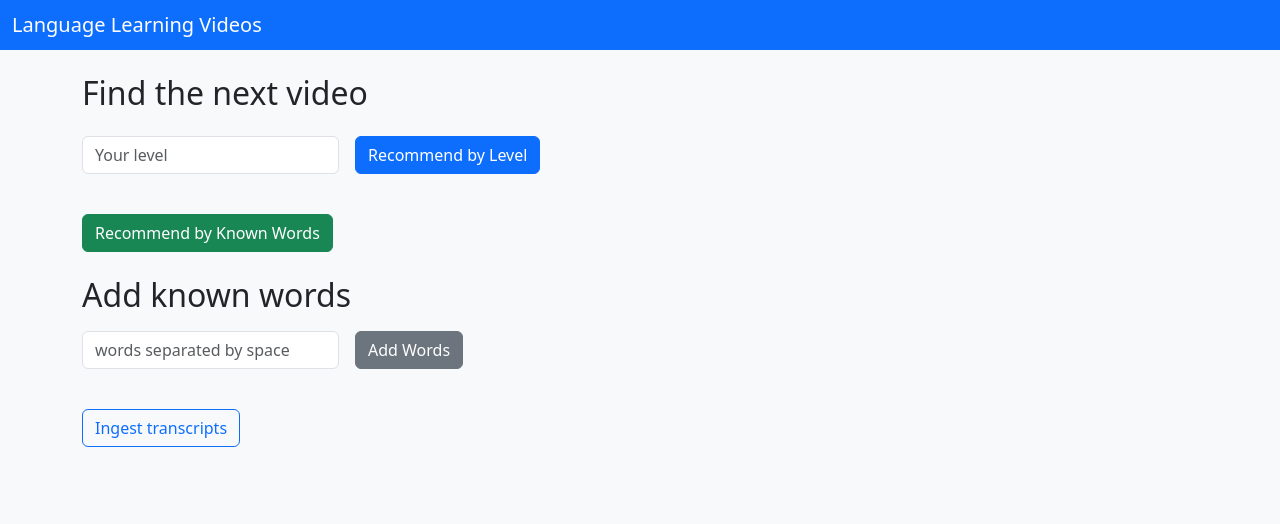
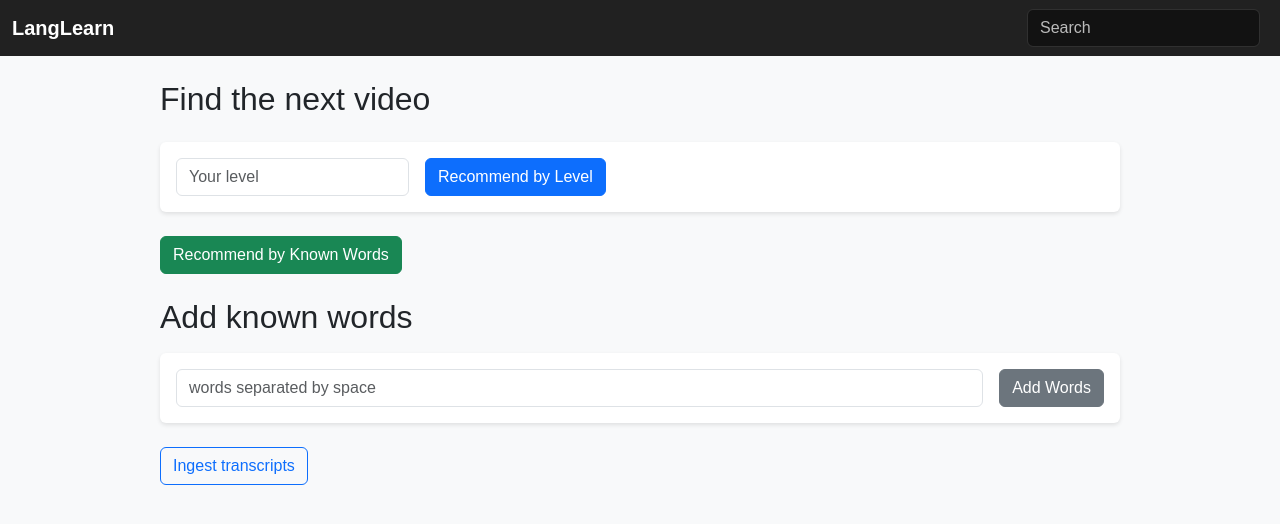
Before and after one commit to james-mcshinsky/LanguageLearning-user-service, a Flask app: page / in a window 1280 px wide. Shown: the top 524 px of the page. Run offline with Flask 3, Linux system fonts and the light colour scheme; data that the repository does not hold is empty.

Commit message:
Revamp UI with YouTube-inspired design

```diff
--- /dev/null
+++ b/webapp/static/style.css
@@ -0,0 +1,34 @@
+/* Custom styles inspired by YouTube */
+body {
+    background-color: #f9f9f9;
+    font-family: Arial, sans-serif;
+}
+
+.navbar-youtube {
+    background-color: #212121;
+}
+
+.navbar-youtube .navbar-brand {
+    color: #fff;
+    font-weight: bold;
+}
+
+.navbar-youtube .form-control {
+    background-color: #121212;
+    border-color: #303030;
+    color: #fff;
+}
+
+.navbar-youtube .form-control::placeholder {
+    color: #bbb;
+}
+
+.content-container {
+    max-width: 960px;
+    margin: 0 auto;
+}
+
+.card {
+    border: none;
+    box-shadow: 0 2px 4px rgba(0,0,0,0.1);
+}
--- a/webapp/templates/base.html
+++ b/webapp/templates/base.html
@@ -5,14 +5,18 @@
   <meta name="viewport" content="width=device-width, initial-scale=1">
   <title>Language Learning Videos</title>
   <link href="https://cdn.jsdelivr.net/npm/bootstrap@5.3.0/dist/css/bootstrap.min.css" rel="stylesheet">
+  <link href="{{ url_for('static', filename='style.css') }}" rel="stylesheet">
 </head>
 <body class="bg-light">
-<nav class="navbar navbar-dark bg-primary mb-4">
+<nav class="navbar navbar-expand-lg navbar-dark navbar-youtube mb-4">
   <div class="container-fluid">
-    <span class="navbar-brand mb-0 h1">Language Learning Videos</span>
+    <a class="navbar-brand" href="{{ url_for('index') }}">LangLearn</a>
+    <form class="d-flex ms-auto" role="search">
+      <input class="form-control me-2" type="search" placeholder="Search" aria-label="Search" disabled>
+    </form>
   </div>
 </nav>
-<div class="container">
+<div class="content-container">
 {% block content %}{% endblock %}
 </div>
 </body>
--- a/webapp/templates/index.html
+++ b/webapp/templates/index.html
@@ -1,17 +1,21 @@
 {% extends 'base.html' %}
 {% block content %}
 <h2 class="mb-4">Find the next video</h2>
-<form method="post" action="{{ url_for('recommend_route') }}" class="row g-3 mb-4">
+<div class="card p-3 mb-4">
+  <form method="post" action="{{ url_for('recommend_route') }}" class="row g-3 align-items-center">
     <div class="col-auto">
       <input type="number" step="0.1" name="level" class="form-control" placeholder="Your level">
     </div>
     <div class="col-auto">
-    <button type="submit" class="btn btn-primary mb-3">Recommend by Level</button>
+      <button type="submit" class="btn btn-primary">Recommend by Level</button>
     </div>
   </form>
-<form method="post" action="{{ url_for('recommend_known_route') }}" class="mb-4">
+</div>
+<div class="mb-4">
+  <form method="post" action="{{ url_for('recommend_known_route') }}">
     <button type="submit" class="btn btn-success">Recommend by Known Words</button>
   </form>
+</div>
 {% if recommendation %}
 <div class="card mb-4">
   <div class="card-body">
@@ -22,26 +26,30 @@
     {% if recommendation.score is not none %}
     <p class="card-text"><strong>Known word coverage:</strong> {{ (recommendation.score*100)|round(1) }}%</p>
     {% endif %}
-    <pre>{{ recommendation.transcript }}</pre>
+    <pre class="mt-3">{{ recommendation.transcript }}</pre>
   </div>
 </div>
 {% endif %}
 <h2 class="mb-3">Add known words</h2>
-<form method="post" action="{{ url_for('add_words_route') }}" class="row g-3 mb-4">
-  <div class="col-auto">
+<div class="card p-3 mb-4">
+  <form method="post" action="{{ url_for('add_words_route') }}" class="row g-3 align-items-center">
+    <div class="col-auto flex-grow-1">
       <input type="text" name="words" class="form-control" placeholder="words separated by space">
     </div>
     <div class="col-auto">
-    <button type="submit" class="btn btn-secondary mb-3">Add Words</button>
+      <button type="submit" class="btn btn-secondary">Add Words</button>
     </div>
   </form>
+</div>
 {% if known_words %}
+<div class="mb-3">
   <h4>Your known words:</h4>
   <ul>
     {% for w in known_words %}
     <li>{{ w }}</li>
     {% endfor %}
   </ul>
+</div>
 {% endif %}
 <form method="post" action="{{ url_for('ingest_route') }}" class="mt-4">
   <button class="btn btn-outline-primary">Ingest transcripts</button>
```
Also changed, not shown: docs/index.html (+16 -8 lines), docs/style.css (added, +34 -0 lines). Lines whose indentation alone changed are shown as unchanged.
